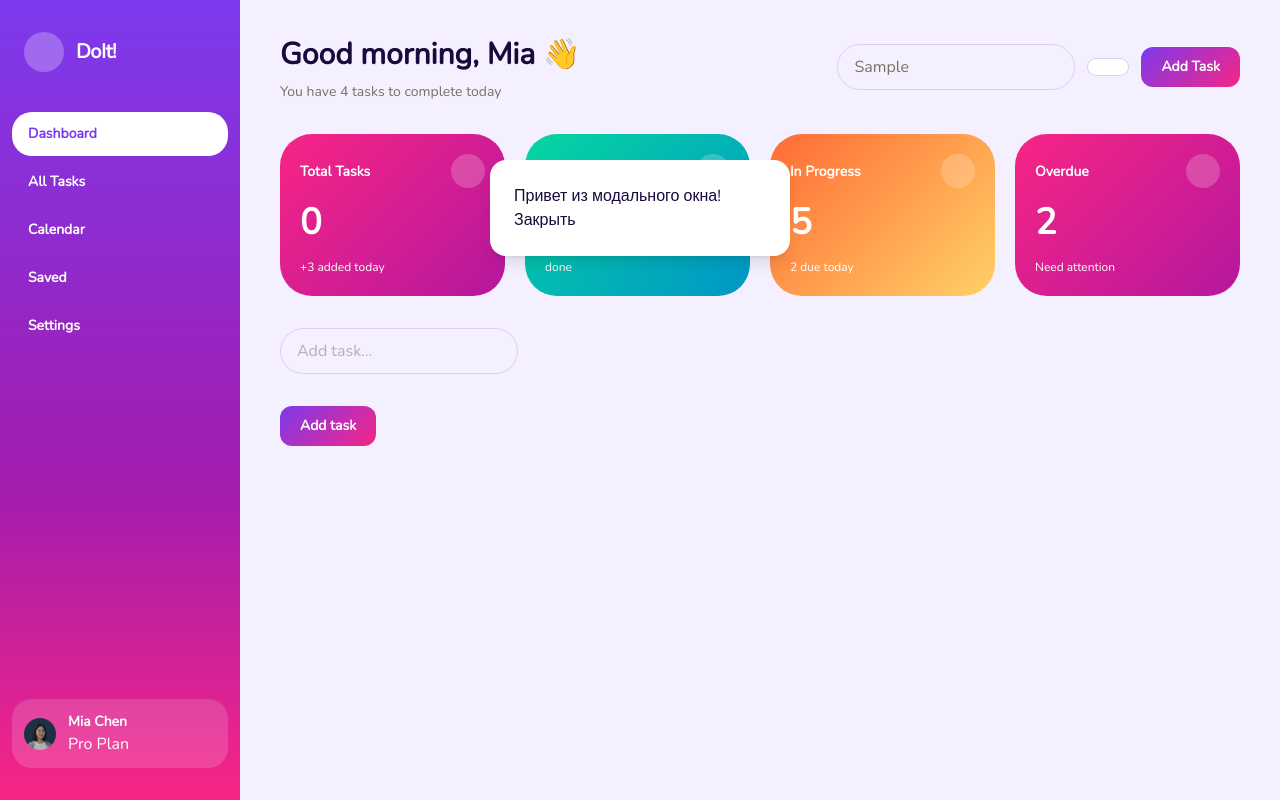
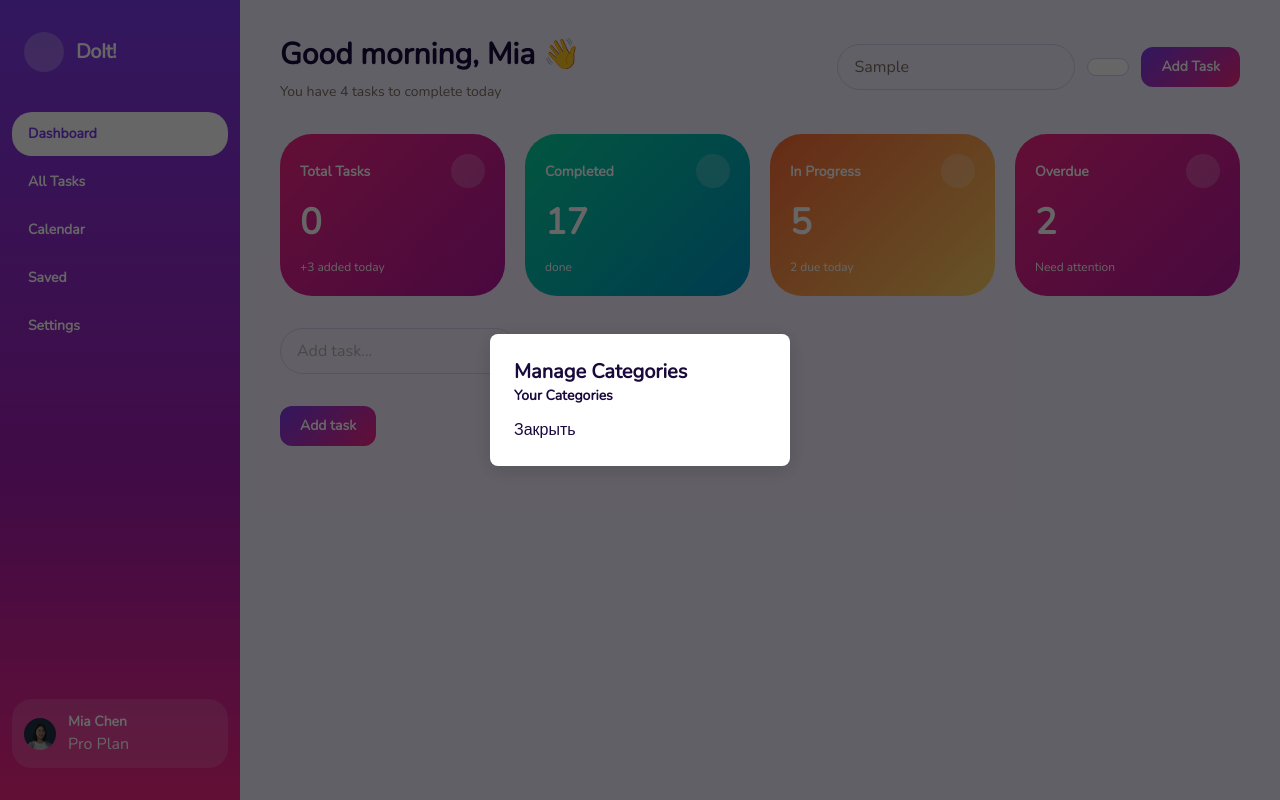
Before and after one commit to shuanvita/todo-list-vue, a Vue app: page / in a window 1280 px wide. Both pictures are taken after typing "Sample" into the empty fields and a click on the button "Add Task". Built offline with nearby package versions, Linux system fonts and the light colour scheme.

Commit message:
Add VModal.vue

```diff
--- a/src/entities/task/model/useTasks.store.ts
+++ b/src/entities/task/model/useTasks.store.ts
@@ -20,5 +20,7 @@ export const useTasksStore = defineStore('useTasksStore', () => {
 
   const countTasks = computed(() => tasks.value.length)
 
+  const countCompletedTasks = computed(() => {})
+
   return { tasks, onAddTask, onRemoveTask, onCompleteTask, countTasks }
 })
--- a/src/shared/ui/VModal/VModal.vue
+++ b/src/shared/ui/VModal/VModal.vue
@@ -1,31 +1,69 @@
 <script lang="ts" setup>
-import { ref } from 'vue'
+defineProps({
+  modelValue: {
+    type: Boolean,
+    default: false,
+  },
+})
 
-const open = ref(false)
+const emit = defineEmits(['update:modelValue'])
 
-defineProps({
-  isOpen: Boolean,
-})
+const closeOnOverlayClick = () => {
+  emit('update:modelValue', false)
+}
 </script>
 
 <template>
   <Teleport to="body">
     <Transition name="modal">
-      <div v-if="isOpen" class="bg-card modal w-full max-w-md rounded-2xl p-6 shadow-lg">
-        <p>Привет из модального окна!</p>
-        <button @click="open = false">Закрыть</button>
+      <div v-if="modelValue" class="modal-overlay" @click="closeOnOverlayClick">
+        <div class="modal" @click.stop>
+          <slot />
+          <button @click="emit('update:modelValue', false)">Закрыть</button>
+        </div>
       </div>
     </Transition>
   </Teleport>
 </template>
 
 <style scoped>
+.modal-overlay {
+  position: fixed;
+  inset: 0;
+  z-index: 999;
+  background-color: rgba(0, 0, 0, 0.6);
+  display: flex;
+  align-items: center;
+  justify-content: center;
+}
+
 .modal {
-  position: fixed;
-  z-index: 999;
-  top: 20%;
-  left: 50%;
-  width: 300px;
-  margin-left: -150px;
+  background: white;
+  padding: 24px;
+  border-radius: 8px;
+  min-width: 300px;
+  max-width: 90vw;
+  box-shadow: 0 4px 20px rgba(0, 0, 0, 0.15);
+}
+
+/* Анимация появления */
+.modal-enter-active,
+.modal-leave-active {
+  transition: opacity 0.3s ease;
+}
+
+.modal-enter-from,
+.modal-leave-to {
+  opacity: 0;
+}
+
+.modal-enter-active .modal,
+.modal-leave-active .modal {
+  transition: transform 0.3s ease;
+}
+
+.modal-enter-from .modal,
+.modal-leave-to .modal {
+  transform: scale(0.95);
 }
 </style>
--- a/src/widgets/theHeader/ui/TheHeader.vue
+++ b/src/widgets/theHeader/ui/TheHeader.vue
@@ -7,7 +7,8 @@ import { VModal } from '@/shared/ui/VModal'
 import { ref } from 'vue'
 
 const router = useRoute()
-const open = ref(false)
+
+const openModal = ref(false)
 </script>
 
 <template>
@@ -19,13 +20,16 @@ const open = ref(false)
     <div class="flex items-center justify-between gap-3">
       <VInput placeholder="Search tasks..." />
       <VButton icon="bell" />
-      <VButton variant="primary" @click="open = true">
-        <VModal :is-open="open" />
+      <VButton variant="primary" @click="openModal = true">
         <VSvg class="h-4 w-4" name="plus" />
-        Add Task</VButton
-      >
+        Add Task
+      </VButton>
     </div>
   </header>
+  <VModal v-model="openModal">
+    <div class="font-headings text-foreground text-xl font-bold">Manage Categories</div>
+    <div class="font-headings text-foreground mb-3 text-sm font-semibold">Your Categories</div>
+  </VModal>
 </template>
 
 <style scoped></style>
```
